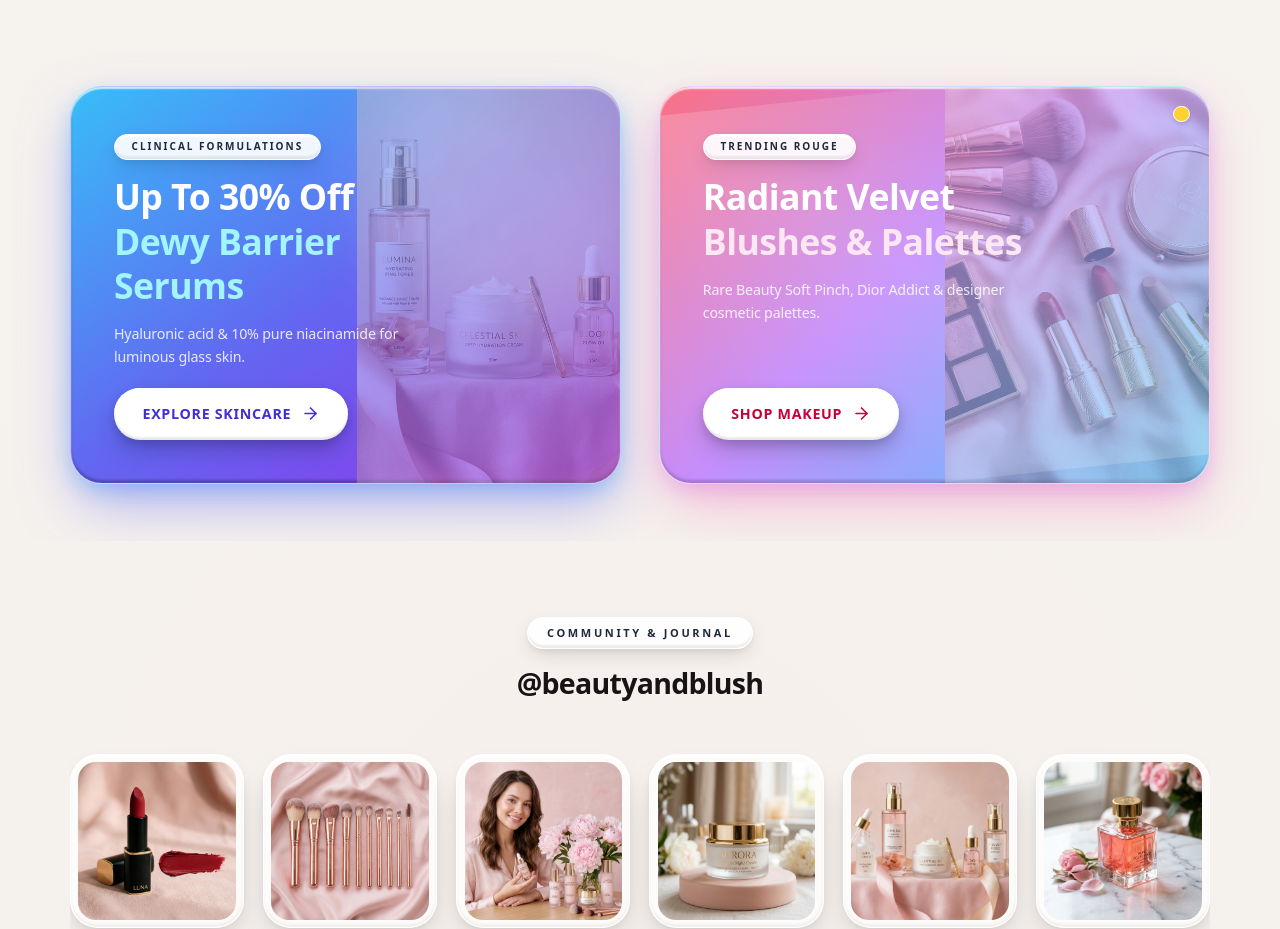
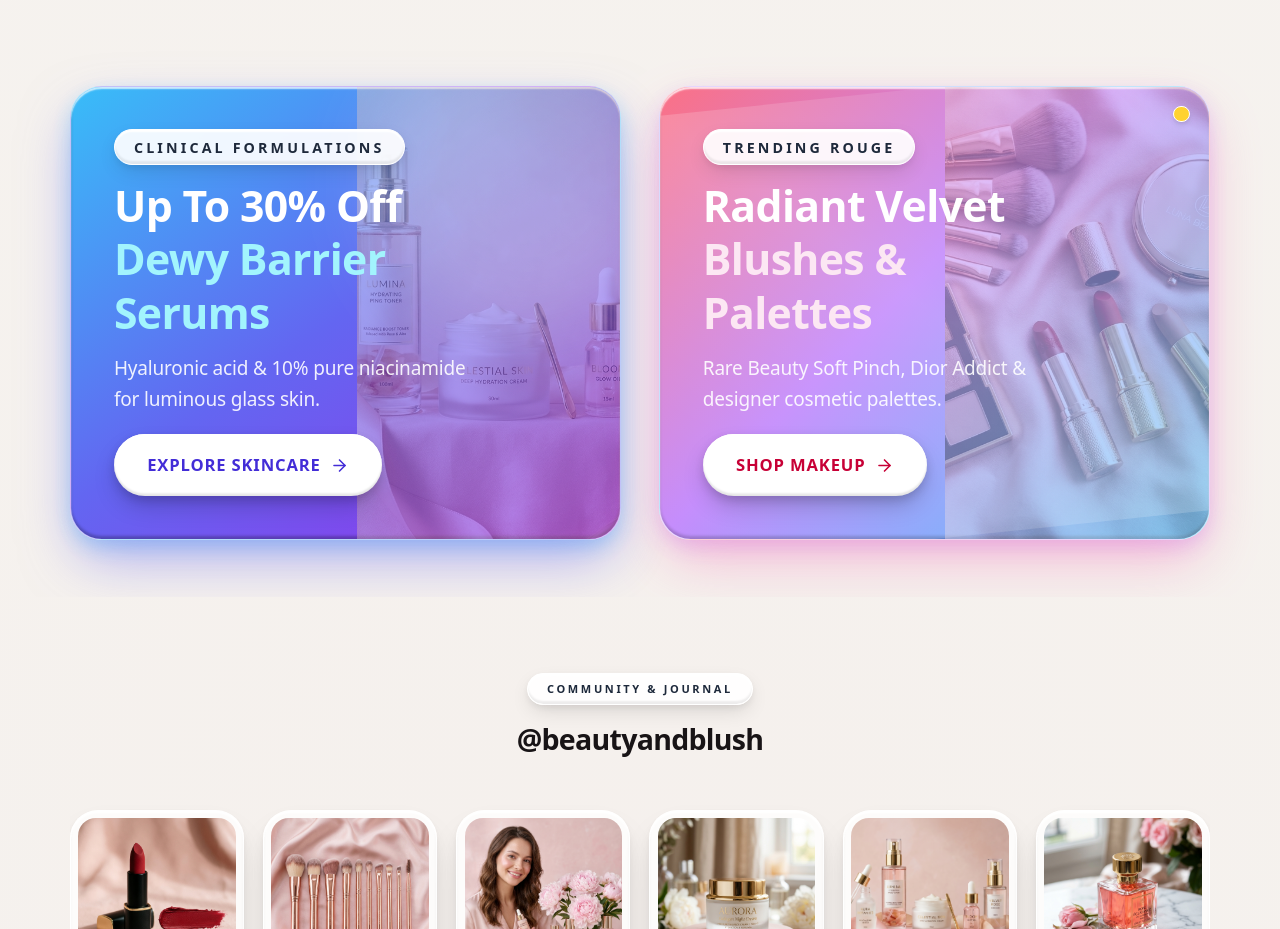
Before and after one commit to ruhul2003/Beauty-and-Blush, a Next.js app in the folder frontend/: page / in a window 1280 px wide. Shown: the part 2740-3669 px from the top of the page. Built offline with nearby package versions, Linux system fonts and the light colour scheme; no server answers; a web font is replaced by a local one.

Commit message:
Increase promotional banner headings and button font sizes

```diff
--- a/frontend/src/components/PromoGrid.jsx
+++ b/frontend/src/components/PromoGrid.jsx
@@ -33,17 +33,17 @@ export function PromoGrid() {
             <div className="absolute -top-12 -right-12 w-64 h-64 bg-white/20 rounded-full blur-2xl pointer-events-none" />
 
             {/* Content */}
-            <div className="relative z-10 max-w-[280px] sm:max-w-[340px] space-y-3">
-              <span className="glass-pill inline-block px-3.5 py-1 text-[10px] font-bold uppercase tracking-[0.2em] text-indigo-900 bg-white/90 shadow-xs">
+            <div className="relative z-10 max-w-[300px] sm:max-w-[360px] space-y-3">
+              <span className="glass-pill inline-block px-4 py-1.5 text-xs font-extrabold uppercase tracking-[0.22em] text-indigo-900 bg-white/95 shadow-xs">
                 Clinical Formulations
               </span>
 
-              <h3 className="text-2xl sm:text-3xl font-serif font-bold text-white leading-tight">
+              <h3 className="text-3xl sm:text-4xl font-serif font-bold text-white leading-tight">
                 Up To 30% Off <br />
                 <span className="text-cyan-200">Dewy Barrier Serums</span>
               </h3>
 
-              <p className="text-xs text-white/85 leading-relaxed">
+              <p className="text-sm sm:text-base text-white/90 leading-relaxed">
                 Hyaluronic acid & 10% pure niacinamide for luminous glass skin.
               </p>
             </div>
@@ -51,7 +51,7 @@ export function PromoGrid() {
             <div className="pt-4 relative z-10">
               <Link
                 href="/browse?category=Skincare"
-                className="px-6 py-3.5 text-xs tracking-wider uppercase font-bold rounded-full bg-white text-indigo-700 hover:bg-slate-100 inline-flex items-center gap-2 shadow-[0_12px_24px_-4px_rgba(0,0,0,0.22),0_4px_10px_rgba(0,0,0,0.12),inset_0_2px_1px_#ffffff,inset_0_-2.5px_2px_rgba(0,0,0,0.1)] hover:scale-105 active:scale-95 transition-all"
+                className="px-7 py-4 text-sm tracking-wider uppercase font-bold rounded-full bg-white text-indigo-700 hover:bg-slate-100 inline-flex items-center gap-2 shadow-[0_12px_24px_-4px_rgba(0,0,0,0.22),0_4px_10px_rgba(0,0,0,0.12),inset_0_2px_1px_#ffffff,inset_0_-2.5px_2px_rgba(0,0,0,0.1)] hover:scale-105 active:scale-95 transition-all"
               >
                 <span>EXPLORE SKINCARE</span>
                 <ArrowRight className="w-4 h-4" />
@@ -84,17 +84,17 @@ export function PromoGrid() {
             <div className="absolute inset-0 bg-gradient-to-tr from-white/10 via-white/30 to-transparent opacity-60 pointer-events-none transform -skew-y-6" />
 
             {/* Content */}
-            <div className="relative z-10 max-w-[280px] sm:max-w-[340px] space-y-3">
-              <span className="glass-pill inline-block px-3.5 py-1 text-[10px] font-bold uppercase tracking-[0.2em] text-rose-900 bg-white/90 shadow-xs">
+            <div className="relative z-10 max-w-[300px] sm:max-w-[360px] space-y-3">
+              <span className="glass-pill inline-block px-4 py-1.5 text-xs font-extrabold uppercase tracking-[0.22em] text-rose-900 bg-white/95 shadow-xs">
                 Trending Rouge
               </span>
 
-              <h3 className="text-2xl sm:text-3xl font-serif font-bold text-white leading-tight">
+              <h3 className="text-3xl sm:text-4xl font-serif font-bold text-white leading-tight">
                 Radiant Velvet <br />
                 <span className="text-pink-100">Blushes & Palettes</span>
               </h3>
 
-              <p className="text-xs text-white/85 leading-relaxed">
+              <p className="text-sm sm:text-base text-white/90 leading-relaxed">
                 Rare Beauty Soft Pinch, Dior Addict & designer cosmetic palettes.
               </p>
             </div>
@@ -102,7 +102,7 @@ export function PromoGrid() {
             <div className="pt-4 relative z-10">
               <Link
                 href="/browse?category=Makeup"
-                className="px-6 py-3.5 text-xs tracking-wider uppercase font-bold rounded-full bg-white text-rose-700 hover:bg-slate-100 inline-flex items-center gap-2 shadow-[0_12px_24px_-4px_rgba(0,0,0,0.22),0_4px_10px_rgba(0,0,0,0.12),inset_0_2px_1px_#ffffff,inset_0_-2.5px_2px_rgba(0,0,0,0.1)] hover:scale-105 active:scale-95 transition-all"
+                className="px-7 py-4 text-sm tracking-wider uppercase font-bold rounded-full bg-white text-rose-700 hover:bg-slate-100 inline-flex items-center gap-2 shadow-[0_12px_24px_-4px_rgba(0,0,0,0.22),0_4px_10px_rgba(0,0,0,0.12),inset_0_2px_1px_#ffffff,inset_0_-2.5px_2px_rgba(0,0,0,0.1)] hover:scale-105 active:scale-95 transition-all"
               >
                 <span>SHOP MAKEUP</span>
                 <ArrowRight className="w-4 h-4" />
```
